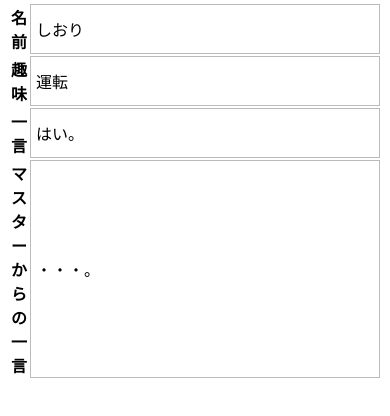
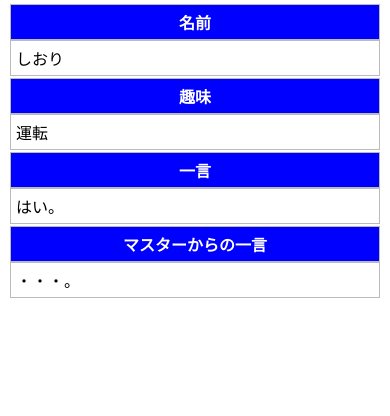
Before and after one commit to paguzaemoxn/paguzaemoxn.github.io, a plain HTML site: page index.html in a window 390 px wide. Shown: the part 318-734 px from the top of the page. Drawn offline with Linux system fonts and the light colour scheme.

Commit message:
Update style.css

```diff
--- a/style.css
+++ b/style.css
@@ -1,13 +1,22 @@
-
 table{
-width:600px;
+width:640px;
 margin:auto;
 }
 
 @media only screen and (max-width: 640px) {
-table,tr,td{
+
+table{
 width:100%;
 }
+
+th,td{
+display:block;
+}
+
+td{
+width:auto;
+}
+
 }
 
 td.none{
@@ -20,12 +29,17 @@ border: 1px solid #bbb;
 padding:5px;
 }
 
-td.iro{
+th{
 background:#0000ff;
 color:white;
-text-align:center;
 border: 1px solid #bbb;
 padding:5px;
+}
+
+@media only screen and (min-width: 641px) {
+th{
+width:160px;
+}
 }
 
 img{
```
